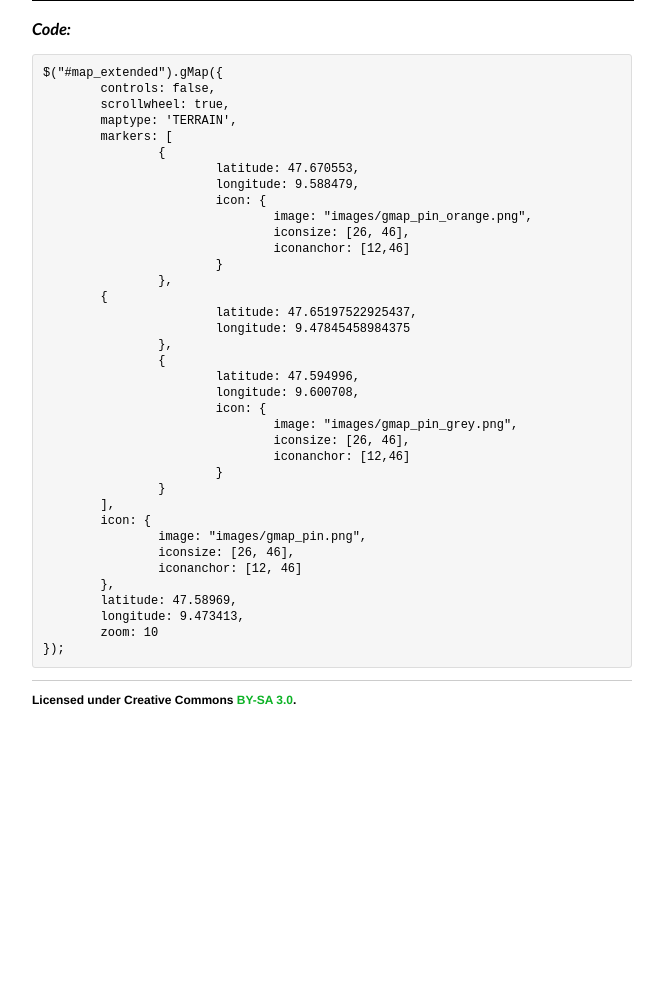
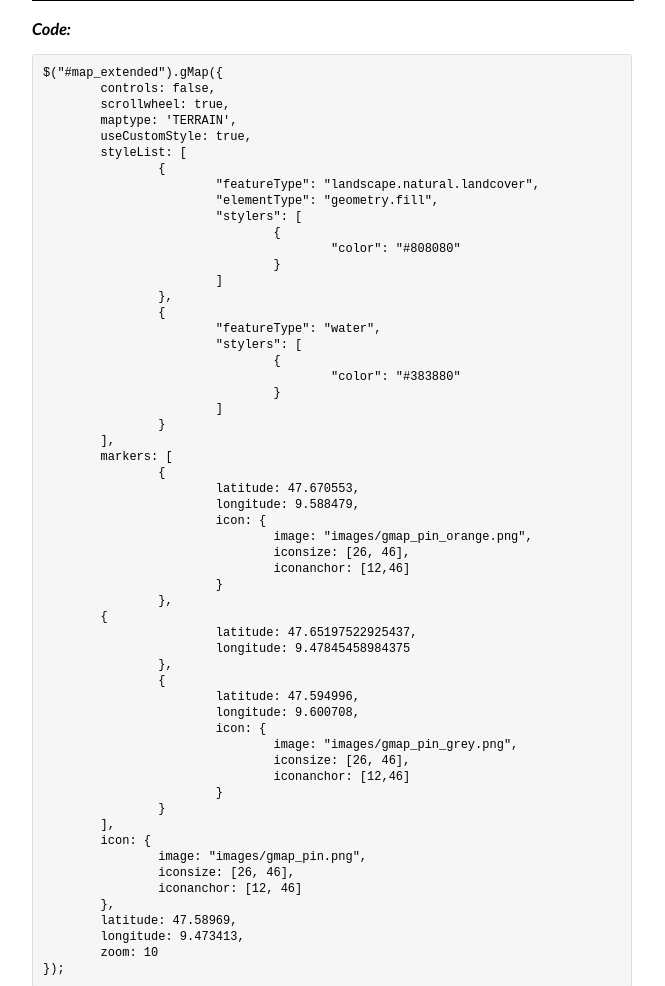
Before and after one commit to marioestrada/jQuery-gMap, a plain HTML site: page examples.html in a window 1280 px wide. Shown: the part 2898-3884 px from the top of the page, without its empty margins (308-973 px from the left). Before the commit the page ends 3622 px from the top, so only its background shows below. Drawn offline with nearby package versions, Linux system fonts and the light colour scheme; some packages are replaced by stand-ins of ours.

Commit message:
Update examples.html
Updated to show custom styles

```diff
--- a/examples.html
+++ b/examples.html
@@ -94,6 +94,26 @@ $("#map_extended").gMap({
 	controls: false,
 	scrollwheel: true,
 	maptype: 'TERRAIN',
+	useCustomStyle: true,
+	styleList: [
+		{
+			"featureType": "landscape.natural.landcover",
+			"elementType": "geometry.fill",
+			"stylers": [
+				{
+					"color": "#808080"
+				}
+			]
+		},
+		{
+			"featureType": "water",
+			"stylers": [
+				{
+					"color": "#383880"
+				}
+			]
+		}
+	],
 	markers: [
 		{
 			latitude: 47.670553,
```
